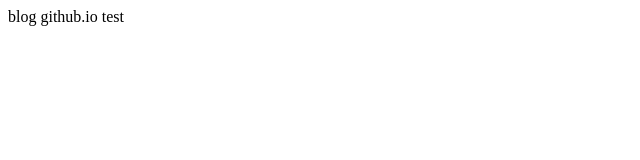
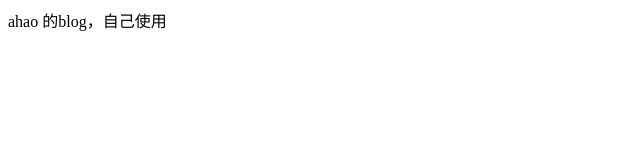
Before and after one commit to fridayahao/ahao.github.io, a plain HTML site: page index.html in a window 1280 px wide. Shown: the whole page, without its empty margins (0-640 px from the left). Drawn offline with Linux system fonts and the light colour scheme.

Commit message:
Update index.html

```diff
--- a/index.html
+++ b/index.html
@@ -1 +1 @@
-<p3>blog github.io test</p3>
+<p3>ahao 的blog，自己使用</p3>
```
